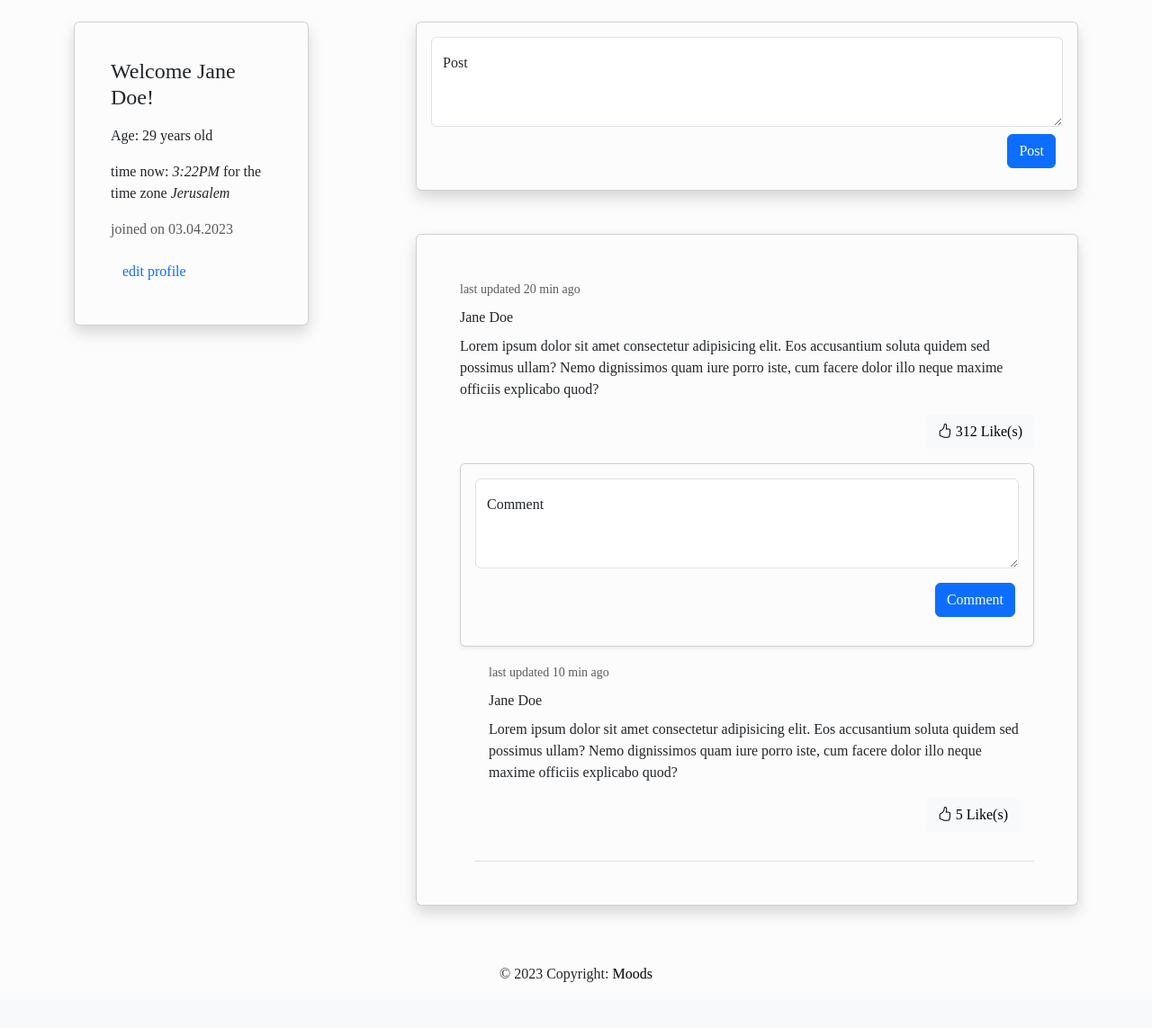
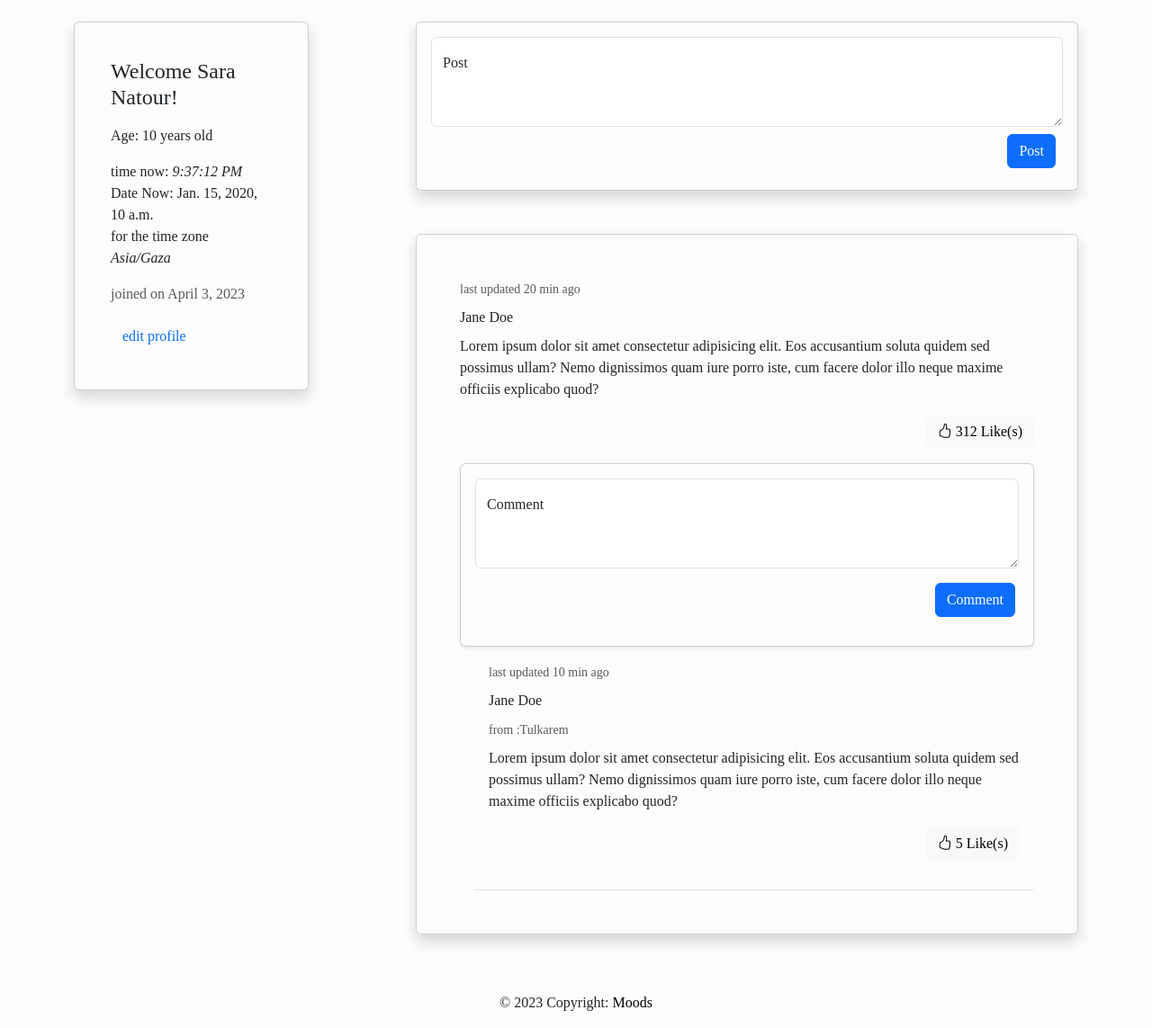
Before and after one commit to saranatour1/Moods, a Django app: template moods_project/login_with_regestration/templates/dashboard.html in a window 1280 px wide. Shown: the part 76-1219 px from the top of the page at 90% size. Before the commit the page ends 1168 px from the top, so only its background shows below. Run offline with Django 3.2, Linux system fonts and the light colour scheme; data comes from the database, SQL or seed files in the repository; both versions use the stored data as it was after the commit; tables that the repository leaves empty hold one stand-in row (values such as "Sample post"); the template is opened without the code that fills it: values that come from a table or form of the project are taken from there, most other values are stand-ins (such as "Sample title", 1, 10 or a date in 2020); some web fonts are replaced.

Commit message:
time functionality in javascript

```diff
--- a/moods_project/login_with_regestration/static/css/style.css
+++ b/moods_project/login_with_regestration/static/css/style.css
@@ -36,8 +36,8 @@ a {
   color: black;
 }
 
-@media screen and (max-width: 1024px) {
-  div.col-3 {
+@media screen and (max-width: 1024px){
+  div.col-4 {
     display: none;
   }
 }
--- a/moods_project/login_with_regestration/templates/dashboard.html
+++ b/moods_project/login_with_regestration/templates/dashboard.html
@@ -8,7 +8,8 @@
     <!-- Bootstrap and Jquery files go here -->
     <link rel="stylesheet" href="https://cdn.jsdelivr.net/npm/bootstrap-icons@1.10.3/font/bootstrap-icons.css">
     <link href="https://cdn.jsdelivr.net/npm/bootstrap@5.3.0-alpha2/dist/css/bootstrap.min.css" rel="stylesheet" integrity="sha384-aFq/bzH65dt+w6FI2ooMVUpc+21e0SRygnTpmBvdBgSdnuTN7QbdgL+OapgHtvPp" crossorigin="anonymous">
-    <link rel="stylesheet" href="https://cdn.jsdelivr.net/npm/bootstrap-icons@1.10.3/font/bootstrap-icons.css"> {% load static %}
+    <link rel="stylesheet" href="https://cdn.jsdelivr.net/npm/bootstrap-icons@1.10.3/font/bootstrap-icons.css">
+    {% load static %}
     <link rel="stylesheet" type="text/css" href="{% static 'css/style.css' %}">
     <link href="{% static 'css/frame1.css' %}" rel="stylesheet" />
     <link rel="shortcut icon" href="{%  static 'assets/favicon.png' %} " type="image/x-icon">
@@ -45,11 +46,13 @@
           <div class="col-4 col-sm-4 col-md-4 col-lg-4 col-xl-3">
             <div class="card shadow p-3 mb-5  rounded">
               <div class="card-body p-4">
-                <h4 class="text-start mb-3"> Welcome Jane Doe! </h4>
-                <p class="text-start mb-3"> Age: 29 years old </p>
-                <p class="text-start mb-3"> time now: <em> 3:22PM </em> for the time zone <em>Jerusalem</em>
+                <h4 class="text-start mb-3"> Welcome {{newUser.first_name}} {{newUser.last_name}}! </h4>
+                <p class="text-start mb-3"> Age: {{user_age}} years old </p>
+                <p class="text-start mb-3"> time now: <em class="time_now"></em> <br>
+                <span>Date Now: {{current_date}}</span> <br>
+                </em> for the time zone <em>{{newUser.time_zone}}</em>
                 </p>
-                <p class="text-start mb-3 text-muted"> joined on 03.04.2023 </p>
+                <p class="text-start mb-3 text-muted"> joined on {{newUser.created_at.date}} </p>
                 <a class="btn btn-link " href="/edit_profile">edit profile</a>
               </div>
             </div>
@@ -68,7 +71,7 @@
               </div>
             </form>
             <div class="w-100">
-              <div class="card shadow  mb-5 rounded">
+              <div class="card shadow mb-5 rounded">
                 <div class="card-body p-5">
                   <small class="text-body-secondary my-2"> last updated 20 min ago</small>
                   <p class="card-title my-2"> Jane Doe </p>
@@ -91,25 +94,19 @@
                   <div>
                     <!-- Start of comments -->
                     <div class="text-start ps-3">
-                    <div class="card-body   border-bottom">
+                    <div class="card-body border-bottom">
                       <small class="text-body-secondary my-2"> last updated 10 min ago</small>
-                      <p class="card-title my-2"> Jane Doe </p>
+                      <p class="card-title my-2"> Jane Doe </p>  <small class=" text-muted "> from :Tulkarem</small>
                       <p class="card-text text-wrap my-2"> Lorem ipsum dolor sit amet consectetur adipisicing elit. Eos accusantium soluta quidem sed possimus ullam? Nemo dignissimos quam iure porro iste, cum facere dolor illo neque maxime officiis explicabo quod? </p>
                       <div class="text-end my-3">
                         <button class="btn btn-light"><i class="bi bi-hand-thumbs-up"></i> <a href="/add_likes_to_comments">5 Like(s)</a> </button>
                       </div>
                     </div>
-
-
                     </div>
                   </div>
                 </div>
-
               </div>
-
             </div>
-
-
           </div>
         </div>
       </div>
@@ -124,6 +121,27 @@
     </footer>
     <!-- Footer -->
     <!-- We need to add ajax asap -->
+    <script>
+      function updateTime() {
+        // function to get the logged user time
+        // const now = new Date();
+        // const timeNow = now.toLocaleTimeString();
+        // document.querySelector('.time_now').textContent = timeNow;
+        var userTimezone = "{{ newUser.time_zone }}";
+
+        // getting the user time despite him/her being logged in or not
+        var currentDate = new Date();
+        var userDateTime = currentDate.toLocaleString("en-US", { timeZone: userTimezone });
+        const timeString = userDateTime.split(", ")[1];
+        document.querySelector('.time_now').textContent=timeString
+        // console.log(timeString);
+
+      }
+
+      setInterval(updateTime, 1000);
+    </script>
     <script src="https://cdn.jsdelivr.net/npm/bootstrap@5.3.0-alpha2/dist/js/bootstrap.bundle.min.js" integrity="sha384-qKXV1j0HvMUeCBQ+QVp7JcfGl760yU08IQ+GpUo5hlbpg51QRiuqHAJz8+BrxE/N" crossorigin="anonymous"></script>
+
+
   </body>
 </html>
```
Also changed, not shown: moods_project/login_with_regestration/views.py (+22 -2 lines), moods_project/db.sqlite3.
